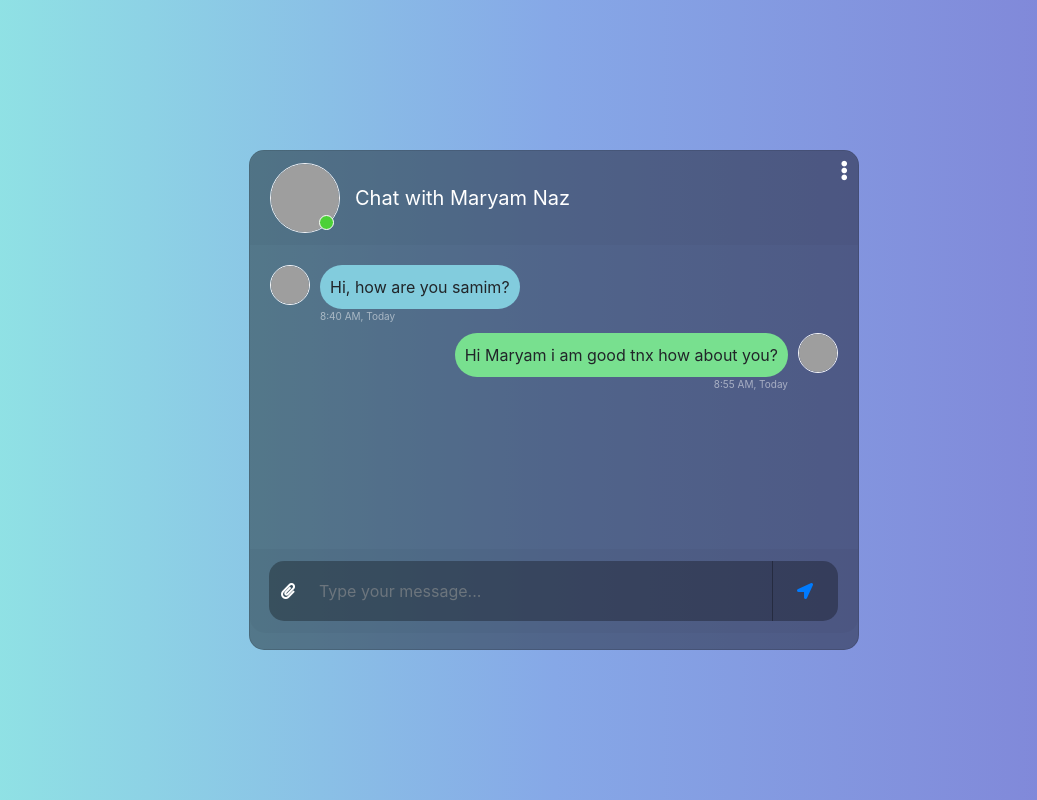
After one commit to liranzxc/GEHA_project, a Flask app: template templates/chatPage.html in a window 1280 px wide. The commit adds this page. Shown: the whole page, without its empty margins (86-1123 px from the left). Run offline with Flask 2, Linux system fonts and the light colour scheme; the template is opened without the code that fills it, so the values that code supplies are empty; parts of the project's set-up code (start-up, migrations or seed data) failed here and were passed over; some libraries are stand-ins or nearby versions; grey boxes are pictures that could not be loaded.

Commit message:
finish graph and start bot

```diff
--- a/app.py
+++ b/app.py
@@ -1,4 +1,4 @@
-from flask import Flask,render_template,request,session
+from flask import Flask,render_template,request,session,flash,redirect,url_for
 from MySqlacademy import FetchType,ConstDic,MySqlHandlerAcademy
 from setting import Setting
 import time
@@ -8,6 +8,7 @@ app.secret_key = 'lee'
 
 
 _setting = Setting()
+
 db = MySqlHandlerAcademy(_setting.setting["host"],_setting.setting["username"],_setting.setting["password"],_setting.setting["database"])
 
 
@@ -26,12 +27,45 @@ def SaveScoreToDatabase(How_I_feel,How_I_Sleep,Do_I_Feel_depressed,Do_I_Feel_anx
 
 
 
+def ConvertToDateString(item : "tuple (Date,Score)"):
+    unix_date = item[0]
+    score = item[1]
+    local_time = time.localtime(unix_date)
+    local_time = time.strftime("%Y-%m-%d %H:%M:%S", local_time)
+
+    return (local_time,score)
 
 
 
 
 
+def GetScoreUserFromDatabase(user_id : "User id for get points"):
+    PointQuery = {
 
+    ConstDic.TABLENAME : "Personal_Feedback",
+
+    ConstDic.SELECTED : ["Date","Score"],
+
+    ConstDic.FILTER : {
+
+            "User_ID" :user_id
+    },
+
+    ConstDic.TYPEFETCH : FetchType.FETCH_ALL
+
+    }
+
+    result = db.Select(PointQuery)
+
+
+    if(result):
+       sorted(result, key = lambda x: x[0])
+
+       result = list(map(ConvertToDateString ,result)) # map list >> each item do func
+       return result
+       #result = [ (1554643647, 100) , (1554643704, 40)   ]
+    else:
+        return None
 
 
 def valid_login(usernameid,password):
@@ -61,55 +95,77 @@ def chart():
     UserInformation = session.pop('userdata', None)
     session["userdata"] = list(UserInformation) ## save user information between pages
 
-    #values , labels = zip(*generateChart())
-    labels = ["January","test1","test2","March","April","May","June","July","August"]
-    values = [1,2,3,4,5,6,100,8,9,10,11]
-    #labels = ["Mon", "Tue", "Wed", "Thu", "Fri", "Sat", "Sun" ]
-    #values = ['Day off', 'Day off', 'Work day', 'Day off', 'Work day', 'Day off', 'Work day']
+    results = GetScoreUserFromDatabase(UserInformation[0]) ## to do check None
+    if(results == None):
+        return render_template('chart.html', values=[], labels=[],userdata=UserInformation,MessgeError="יש למלא שאלון מצב אישי על מנת לצפות בגרף")
+    else:
+        Dates,Scores = zip(*results)
 
-    return render_template('chart.html', values=values, labels=labels,userdata=UserInformation)
+        lastDate,lastScore = Dates[-1],Scores[-1]
 
-
+        if(len(Scores) > 2):
+            last2Score = Scores[-2]
+            good = -1
+            if(lastScore > last2Score):
+                good =1
+            else:
+                good = 0
+            return render_template('chart.html', values=Scores, labels=Dates,userdata=UserInformation,LastDate=lastDate,lastScore=lastScore,Message=good)
+        else:
+            return render_template('chart.html', values=Scores, labels=Dates,userdata=UserInformation,LastDate=lastDate,lastScore=lastScore,Message=None)
 
 
 
 @app.route("/chat")
 def chat():
-    return "chat page"
+    UserInformation = session.pop('userdata', None)
+    session["userdata"] = list(UserInformation) ## save user information between pages
+    return render_template('chatPage.html', userdata=UserInformation)
+
 
 
 
 ## interview section
 @app.route("/interview",methods=["GET","POST"])
 def interview():
+
+    UserInformation = session.pop('userdata', None)
+    session["userdata"] = list(UserInformation) ## save user information between pages
+
     if request.method == 'POST':
-        How_I_feel = (request.form["feel"])
-        How_I_Sleep = (request.form["sleep"])
-        Do_I_Feel_depressed = (request.form["depress"])
-        Do_I_Feel_anxiety = (request.form["anxiety"])
-        Do_I_Feel_Fear = (request.form["fear"])
-        Have_appetite = (request.form["appetite"])
-        myscore = eval(How_I_feel) * 0.3 + eval(How_I_Sleep) * 0.05 + eval(Do_I_Feel_depressed)*0.2 + eval(Do_I_Feel_anxiety) * 0.2 + eval(Do_I_Feel_Fear) * 0.2 + eval(Have_appetite) *0.05
+
+        try:
+            How_I_feel = (request.form["feel"])
+            How_I_Sleep = (request.form["sleep"])
+            Do_I_Feel_depressed = (request.form["depress"])
+            Do_I_Feel_anxiety = (request.form["anxiety"])
+            Do_I_Feel_Fear = (request.form["fear"])
+            Have_appetite = (request.form["appetite"])
+            myscore = eval(How_I_feel) * 0.3 + eval(How_I_Sleep) * 0.05 + eval(Do_I_Feel_depressed)*0.2 + eval(Do_I_Feel_anxiety) * 0.2 + eval(Do_I_Feel_Fear) * 0.2 + eval(Have_appetite) *0.05
 
 
-        SaveScoreToDatabase(How_I_feel,How_I_Sleep,Do_I_Feel_depressed,Do_I_Feel_anxiety,
-        Do_I_Feel_Fear,Have_appetite,myscore)
+            SaveScoreToDatabase(How_I_feel,How_I_Sleep,Do_I_Feel_depressed,Do_I_Feel_anxiety,
+            Do_I_Feel_Fear,Have_appetite,myscore)
 
-        return "Good"
+            return redirect(url_for('chart'))
+            #return render_template("home.html",userdata=UserInformation)
+        except:
+                return render_template("contact.html",userdata=UserInformation,ErrorMessage="יש לענות על כל השאלות")
 
 
     else:
-        UserInformation = session.pop('userdata', None)
-        session["userdata"] = list(UserInformation) ## save user information between pages
-        return render_template("contact.html",userdata=UserInformation)
+         return render_template("contact.html",userdata=UserInformation)
 
 
 ##  Home page login
 @app.route("/home",methods=["GET"])
 def home():
     UserInformation = session.pop('userdata', None)
-    session["userdata"] = list(UserInformation) ## save user information between pages
-    return render_template("home.html",userdata=UserInformation)
+    if(not UserInformation):
+        return render_template("index.html")
+    else:
+        session["userdata"] = list(UserInformation) ## save user information between pages
+        return render_template("home.html",userdata=UserInformation)
 
 
 ##  Home page login
@@ -134,7 +190,74 @@ def login():
     else:
         return render_template("index.html")
 
+def GetMediceneFromTable(medicineId : "Medicine_id"):
+    MedicQuery = {
+    ConstDic.TABLENAME : "Medicine",
 
+    ConstDic.SELECTED : ["Medicine_Name","Description"],
+
+    ConstDic.FILTER : {
+
+            "Medicine_ID" :medicineId
+    },
+
+    ConstDic.TYPEFETCH : FetchType.FETCH_ONE
+
+    }
+
+    result = db.Select(MedicQuery)
+
+    return result
+
+
+
+
+def GetMedicationWithDesc():
+    UserInformation = session.pop('userdata', None)
+    session["userdata"] = list(UserInformation) ## save user information between pages
+
+    User_id = UserInformation[0]
+
+    MedicUseQuery = {
+
+    ConstDic.TABLENAME : "Medicine_Use",
+
+    ConstDic.SELECTED : ["Medicine_ID"],
+
+    ConstDic.FILTER : {
+
+            "User_ID" :User_id
+    },
+
+    ConstDic.TYPEFETCH : FetchType.FETCH_ALL
+
+    }
+
+    result_FromMedicine_User = db.Select(MedicUseQuery)
+
+
+    mylist_of_medic = []
+    for Mediceine_id in result_FromMedicine_User:
+        result_from_Medicene_desc = GetMediceneFromTable(Mediceine_id[0])
+        mylist_of_medic.append(result_from_Medicene_desc)
+
+    return mylist_of_medic
+
+
+
+
+def Parser(dataComing : "input from user"):
+    if("Medication" in dataComing or "pill" in dataComing or "Medicines" in dataComing):
+        return GetMedicationWithDesc()
+
+
+@app.route("/chatbot" ,methods =["POST"])
+def chatbot():
+    dataComing = request.form["data"]
+
+    text = str(list(Parser(dataComing)))
+
+    return text
 
 if __name__ == '__main__':
     app.run(debug=True)
--- a/setting.py
+++ b/setting.py
@@ -1,8 +1,8 @@
 class Setting:
     def __init__(self, *args, **kwargs):
         self.setting = {'drivername': 'mysql',
-               'username': "XXXX",
-               'password': "XXXX",
+               'username': "lWphITcQFv",
+               'password': "yAcWZJk22z",
                'host': "remotemysql.com",
                'port': 3306
-               ,'database':"XXX"}
+               ,'database':"lWphITcQFv"}
--- /dev/null
+++ b/static/css/stylechat.css
@@ -0,0 +1,224 @@
+	body,html{
+			height: 100%;
+			margin: 0;
+			background: #7F7FD5;
+	       background: -webkit-linear-gradient(to right, #91EAE4, #86A8E7, #7F7FD5);
+	        background: linear-gradient(to right, #91EAE4, #86A8E7, #7F7FD5);
+		}
+
+		.chat{
+			margin-top: auto;
+			margin-bottom: auto;
+		}
+		.card{
+			height: 500px;
+			border-radius: 15px !important;
+			background-color: rgba(0,0,0,0.4) !important;
+		}
+		.contacts_body{
+			padding:  0.75rem 0 !important;
+			overflow-y: auto;
+			white-space: nowrap;
+		}
+		.msg_card_body{
+			overflow-y: auto;
+		}
+		.card-header{
+			border-radius: 15px 15px 0 0 !important;
+			border-bottom: 0 !important;
+		}
+	 .card-footer{
+		border-radius: 0 0 15px 15px !important;
+			border-top: 0 !important;
+	}
+		.container{
+			align-content: center;
+		}
+		.search{
+			border-radius: 15px 0 0 15px !important;
+			background-color: rgba(0,0,0,0.3) !important;
+			border:0 !important;
+			color:white !important;
+		}
+		.search:focus{
+		     box-shadow:none !important;
+           outline:0px !important;
+		}
+		.type_msg{
+			background-color: rgba(0,0,0,0.3) !important;
+			border:0 !important;
+			color:white !important;
+			height: 60px !important;
+			overflow-y: auto;
+		}
+			.type_msg:focus{
+		     box-shadow:none !important;
+           outline:0px !important;
+		}
+		.attach_btn{
+	border-radius: 15px 0 0 15px !important;
+	background-color: rgba(0,0,0,0.3) !important;
+			border:0 !important;
+			color: white !important;
+			cursor: pointer;
+		}
+		.send_btn{
+	border-radius: 0 15px 15px 0 !important;
+	background-color: rgba(0,0,0,0.3) !important;
+			border:0 !important;
+			color: white !important;
+			cursor: pointer;
+		}
+		.search_btn{
+			border-radius: 0 15px 15px 0 !important;
+			background-color: rgba(0,0,0,0.3) !important;
+			border:0 !important;
+			color: white !important;
+			cursor: pointer;
+		}
+		.contacts{
+			list-style: none;
+			padding: 0;
+		}
+		.contacts li{
+			width: 100% !important;
+			padding: 5px 10px;
+			margin-bottom: 15px !important;
+		}
+	.active{
+			background-color: rgba(0,0,0,0.3);
+	}
+		.user_img{
+			height: 70px;
+			width: 70px;
+			border:1.5px solid #f5f6fa;
+
+		}
+		.user_img_msg{
+			height: 40px;
+			width: 40px;
+			border:1.5px solid #f5f6fa;
+
+		}
+	.img_cont{
+			position: relative;
+			height: 70px;
+			width: 70px;
+	}
+	.img_cont_msg{
+			height: 40px;
+			width: 40px;
+	}
+	.online_icon{
+		position: absolute;
+		height: 15px;
+		width:15px;
+		background-color: #4cd137;
+		border-radius: 50%;
+		bottom: 0.2em;
+		right: 0.4em;
+		border:1.5px solid white;
+	}
+	.offline{
+		background-color: #c23616 !important;
+	}
+	.user_info{
+		margin-top: auto;
+		margin-bottom: auto;
+		margin-left: 15px;
+	}
+	.user_info span{
+		font-size: 20px;
+		color: white;
+	}
+	.user_info p{
+	font-size: 10px;
+	color: rgba(255,255,255,0.6);
+	}
+	.video_cam{
+		margin-left: 50px;
+		margin-top: 5px;
+	}
+	.video_cam span{
+		color: white;
+		font-size: 20px;
+		cursor: pointer;
+		margin-right: 20px;
+	}
+	.msg_cotainer{
+		margin-top: auto;
+		margin-bottom: auto;
+		margin-left: 10px;
+		border-radius: 25px;
+		background-color: #82ccdd;
+		padding: 10px;
+		position: relative;
+	}
+	.msg_cotainer_send{
+		margin-top: auto;
+		margin-bottom: auto;
+		margin-right: 10px;
+		border-radius: 25px;
+		background-color: #78e08f;
+		padding: 10px;
+		position: relative;
+	}
+	.msg_time{
+		position: absolute;
+		left: 0;
+		bottom: -15px;
+		color: rgba(255,255,255,0.5);
+		font-size: 10px;
+	}
+	.msg_time_send{
+		position: absolute;
+		right:0;
+		bottom: -15px;
+		color: rgba(255,255,255,0.5);
+		font-size: 10px;
+	}
+	.msg_head{
+		position: relative;
+	}
+	#action_menu_btn{
+		position: absolute;
+		right: 10px;
+		top: 10px;
+		color: white;
+		cursor: pointer;
+		font-size: 20px;
+	}
+	.action_menu{
+		z-index: 1;
+		position: absolute;
+		padding: 15px 0;
+		background-color: rgba(0,0,0,0.5);
+		color: white;
+		border-radius: 15px;
+		top: 30px;
+		right: 15px;
+		display: none;
+	}
+	.action_menu ul{
+		list-style: none;
+		padding: 0;
+	margin: 0;
+	}
+	.action_menu ul li{
+		width: 100%;
+		padding: 10px 15px;
+		margin-bottom: 5px;
+	}
+	.action_menu ul li i{
+		padding-right: 10px;
+
+	}
+	.action_menu ul li:hover{
+		cursor: pointer;
+		background-color: rgba(0,0,0,0.2);
+	}
+	@media(max-width: 576px){
+	.contacts_card{
+		margin-bottom: 15px !important;
+	}
+	}
--- /dev/null
+++ b/templates/chatPage.html
@@ -0,0 +1,162 @@
+<link href="//maxcdn.bootstrapcdn.com/bootstrap/4.1.1/css/bootstrap.min.css" rel="stylesheet" id="bootstrap-css">
+<script src="//maxcdn.bootstrapcdn.com/bootstrap/4.1.1/js/bootstrap.min.js"></script>
+<script src="//cdnjs.cloudflare.com/ajax/libs/jquery/3.2.1/jquery.min.js"></script>
+<!------ Include the above in your HEAD tag ---------->
+
+<!DOCTYPE html>
+<html>
+	<head>
+		<title>Chat</title>
+		<link rel="stylesheet" href="https://stackpath.bootstrapcdn.com/bootstrap/4.1.3/css/bootstrap.min.css" integrity="sha384-MCw98/SFnGE8fJT3GXwEOngsV7Zt27NXFoaoApmYm81iuXoPkFOJwJ8ERdknLPMO" crossorigin="anonymous">
+		<link rel="stylesheet" href="https://use.fontawesome.com/releases/v5.5.0/css/all.css" integrity="sha384-B4dIYHKNBt8Bc12p+WXckhzcICo0wtJAoU8YZTY5qE0Id1GSseTk6S+L3BlXeVIU" crossorigin="anonymous">
+		<script src="https://ajax.googleapis.com/ajax/libs/jquery/3.3.1/jquery.min.js"></script>
+		<link rel="stylesheet" type="text/css" href="https://cdnjs.cloudflare.com/ajax/libs/malihu-custom-scrollbar-plugin/3.1.5/jquery.mCustomScrollbar.min.css">
+        <script type="text/javascript" src="https://cdnjs.cloudflare.com/ajax/libs/malihu-custom-scrollbar-plugin/3.1.5/jquery.mCustomScrollbar.min.js"></script>
+
+        <link rel="stylesheet" href="static/css/stylechat.css">
+	</head>
+	<!--Coded With Love By Mutiullah Samim-->
+	<body>
+		<div class="container-fluid h-100">
+			<div class="row justify-content-center h-100">
+				<div class="col-md-8 col-xl-6 chat">
+					<div class="card">
+						<div class="card-header msg_head">
+							<div class="d-flex bd-highlight">
+								<div class="img_cont">
+									<img src="https://images-platform.99static.com/Tzb1bkeeHLl-rpIg8DFPKs0x48U=/0x0:1024x1024/500x500/top/smart/99designs-contests-attachments/87/87815/attachment_87815520" class="rounded-circle user_img">
+									<span class="online_icon"></span>
+								</div>
+								<div class="user_info">
+									<span>Chat with Maryam Naz</span>
+
+								</div>
+
+							</div>
+							<span id="action_menu_btn"><i class="fas fa-ellipsis-v"></i></span>
+						</div>
+						<div class="card-body msg_card_body" id="chat_body">
+							<div class="d-flex justify-content-start mb-4">
+								<div class="img_cont_msg">
+									<img src="https://images-platform.99static.com/Tzb1bkeeHLl-rpIg8DFPKs0x48U=/0x0:1024x1024/500x500/top/smart/99designs-contests-attachments/87/87815/attachment_87815520" class="rounded-circle user_img_msg">
+								</div>
+								<div class="msg_cotainer">
+									Hi, how are you samim?
+									<span class="msg_time">8:40 AM, Today</span>
+								</div>
+                  </div>
+
+
+
+							<div class="d-flex justify-content-end mb-4">
+								<div class="msg_cotainer_send">
+									Hi Maryam i am good tnx how about you?
+									<span class="msg_time_send">8:55 AM, Today</span>
+								</div>
+								<div class="img_cont_msg">
+							<img src="https://www.phdmedia.com/new-york/wp-content/uploads/sites/22/2015/05/temp-people-profile.jpg" class="rounded-circle user_img_msg">
+								</div>
+							</div>
+
+                        </div>
+                        <form method="POST" name="myform" id="chatbot">
+						<div class="card-footer">
+							<div class="input-group">
+								<div class="input-group-append">
+									<span class="input-group-text attach_btn"><i class="fas fa-paperclip"></i></span>
+                                </div>
+                                    <input id="input" class="form-control type_msg" placeholder="Type your message..."></input>
+
+								<div class="input-group-append">
+									<span class="input-group-text send_btn">
+                                    <button class="btn btn-link" type="submit" id="button-addon2"><i class="fas fa-location-arrow"></i></button>
+                                    </i></span>
+
+                                </div>
+
+							</div>
+                        </div>
+                        </form>
+
+                        <script>
+                            $(document).ready(function(){
+
+                              $("#chatbot").submit(function(e) {
+
+                                e.preventDefault(); // avoid to execute the actual submit of the form.
+
+                                var input = $("#input").val();
+
+                                //$("#messages").append($("<li class='list-group-item border-0'>").text(input));
+
+                                AppendToChat(input,"human");
+
+
+                                var url = "http://localhost:5000/chatbot";
+
+                                $.post(url,{data:input},function(data,status){ //ajax
+
+                                      AppendToChat(data,"bot");
+                                });
+
+                               //scroll down
+
+
+                            });
+                          });
+
+                          function gotoBottom(id){
+                            var element = document.getElementById(id);
+                             element.scrollTop = element.scrollHeight - element.clientHeight;
+                           }
+
+                          function AppendToChat(data,from)
+                          {
+                             if(from == "bot")
+                             {
+                                 var message = `<div class="d-flex justify-content-start mb-4">
+								<div class="img_cont_msg">
+									<img src="https://images-platform.99static.com/Tzb1bkeeHLl-rpIg8DFPKs0x48U=/0x0:1024x1024/500x500/top/smart/99designs-contests-attachments/87/87815/attachment_87815520" class="rounded-circle user_img_msg">
+								</div>
+								<div class="msg_cotainer">
+									`+data+`
+									<span class="msg_time">8:40 AM, Today</span>
+								</div>
+                            </div>`;
+
+
+                                $("#chat_body").append(message);
+
+                             }
+                             else // human
+                             {
+                                var message = `<div class="d-flex justify-content-end mb-4">
+								<div class="msg_cotainer_send">
+									`+data+`
+									<span class="msg_time_send">8:55 AM, Today</span>
+								</div>
+								<div class="img_cont_msg">
+							<img src="https://www.phdmedia.com/new-york/wp-content/uploads/sites/22/2015/05/temp-people-profile.jpg" class="rounded-circle user_img_msg">
+								</div>
+                            </div>`;
+
+                                $("#chat_body").append(message);
+
+                             }
+
+                             gotoBottom("chat_body");
+
+                          }
+
+                            </script>
+
+					</div>
+				</div>
+			</div>
+        </div>
+
+
+
+
+	</body>
+</html>
```
Also changed, not shown: templates/chart.html (+45 -3 lines), templates/contact.html (+17 -8 lines), static/img/badsmile.jpg (added), static/img/happySmile.jpg (added).
